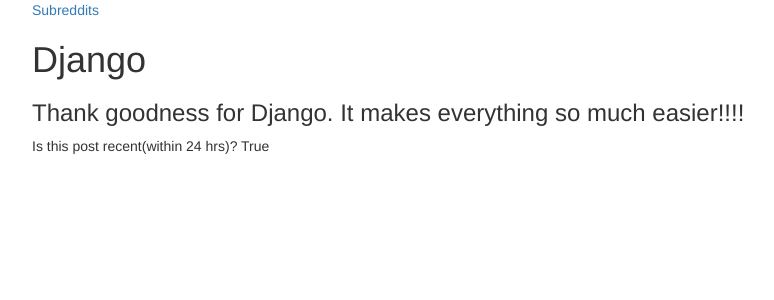
After one commit to rallen0150/reddit_lite, a Django app: page /post/1/ in a window 1280 px wide. The commit adds this page. Shown: the top 300 px of the page, without its empty margins (38-812 px from the left). Run offline with Django 3.2, Linux system fonts and the light colour scheme; data comes from the database, SQL or seed files in the repository; some libraries are stand-ins or nearby versions.

Commit message:
working on create and update

```diff
--- a/app/models.py
+++ b/app/models.py
@@ -52,6 +52,9 @@
         else:
             return False
 
+    def get_comment(self):
+        return Comment.objects.filter(comment_post=self)
+
 class Comment(models.Model):
     comment = models.CharField(max_length=255)
     comment_created = models.DateTimeField(auto_now_add=True)
--- a/app/views.py
+++ b/app/views.py
@@ -22,3 +22,11 @@
 
 class SubredditDetailView(DetailView):
     model = Subreddit
+
+class PostDetailView(DetailView):
+    model = Post
+
+class PostCreateView(CreateView):
+    model = Post
+    success_url = "/subreddit"
+    fields = ['title', 'post_description', 'url_page']
--- a/reddit/urls.py
+++ b/reddit/urls.py
@@ -16,7 +16,8 @@
 from django.conf.urls import url
 from django.contrib import admin
 
-from app.views import index_view, SubredditView, SubredditDetailView, SubredditCreateView, SubredditUpdateView
+from app.views import index_view, SubredditView, SubredditDetailView, SubredditCreateView, SubredditUpdateView, \
+                      PostDetailView, PostCreateView
 
 urlpatterns = [
     url(r'^admin/', admin.site.urls),
@@ -24,5 +25,8 @@
     url(r'^subreddit$', SubredditView.as_view(), name="subreddit_view"),
     url(r'^subreddit/create/$', SubredditCreateView.as_view(), name="subreddit_create_view"),
     url(r'^subreddit/(?P<pk>\d+)/update/$', SubredditUpdateView.as_view(), name="subreddit_update_view"),
-    url(r'^subreddit/(?P<pk>\d+)$', SubredditDetailView.as_view(), name="subreddit_detail_view"),
+    url(r'^subreddit/(?P<pk>\d+)/$', SubredditDetailView.as_view(), name="subreddit_detail_view"),
+    url(r'^subreddit/(?P<pk>\d+)/create/$', PostCreateView.as_view(), name="post_create_view"),
+    url(r'^post/(?P<pk>\d+)/$', PostDetailView.as_view(), name="post_detail_view"),
+
 ]
--- /dev/null
+++ b/templates/app/post_detail.html
@@ -0,0 +1,12 @@
+{% extends 'base.html' %}
+{% block content %}
+<h1>{{ object }}</h1>
+<h3>{{ object.post_description }}</h3>
+Is this post recent(within 24 hrs)? {{ post.is_recent }}<br> <br>
+{% for comment in object.get_comment %}
+<li>
+  {{ comment }}<br>
+  Created {{ comment.comment_created|timesince }} ago.<br> <br>
+</li>
+{% endfor %}
+{% endblock %}
--- a/templates/app/subreddit_detail.html
+++ b/templates/app/subreddit_detail.html
@@ -1,10 +1,11 @@
 {% extends 'base.html' %}
 {% block content %}
-<a href="{% url 'subreddit_update_view' object.id %}">Update</a>
+<a href="{% url 'subreddit_update_view' object.id %}">Update</a><br>
+<a href="{% url 'post_create_view' object.id %}">Create Post</a>
 <h1>{{ object }}</h1>
 <h3>{{ object.description }}</h3> <br>
 {% for post in object.get_recent %}
-<h4>{{ post }}</h4>
+<li><h4><a href="{% url 'post_detail_view' post.id %}">{{ post }}</a></h4></li>
 Created {{ post.post_created|timesince }} ago.
 {% endfor %}
 {% endblock %}
--- a/templates/app/subreddit_list.html
+++ b/templates/app/subreddit_list.html
@@ -1,7 +1,7 @@
 {% extends 'base.html' %}
 
 {% block content %}
-
+<a href="{% url 'subreddit_create_view' %}">Create Subreddits</a>
 <h1>Subreddits</h1>
 {% for sub in object_list %}
 <h4><a href="{% url 'subreddit_detail_view' sub.id %}">{{ sub }}</a></h4>
--- a/templates/base.html
+++ b/templates/base.html
@@ -12,7 +12,7 @@
       <div class="container">
         <div class="anchor_tags">
           <a href="{% url 'subreddit_view' %}">Subreddits</a> <br>
-          <a href="{% url 'subreddit_create_view' %}">Create Subreddits</a>
+
         </div>
         {% block content %}
         {% endblock %}
```
Also changed, not shown: templates/app/post_form.html (added, +9 -0 lines).
